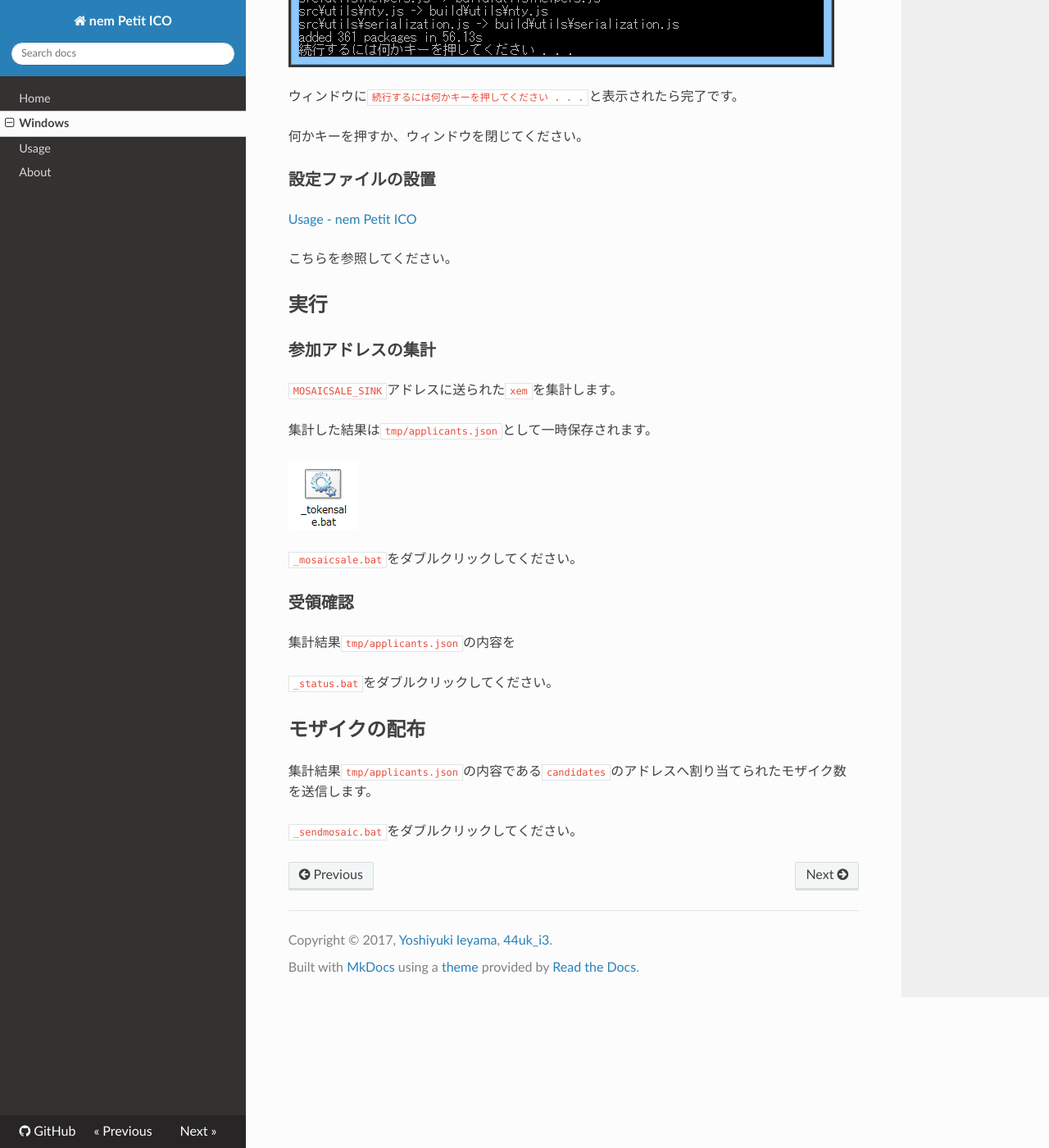
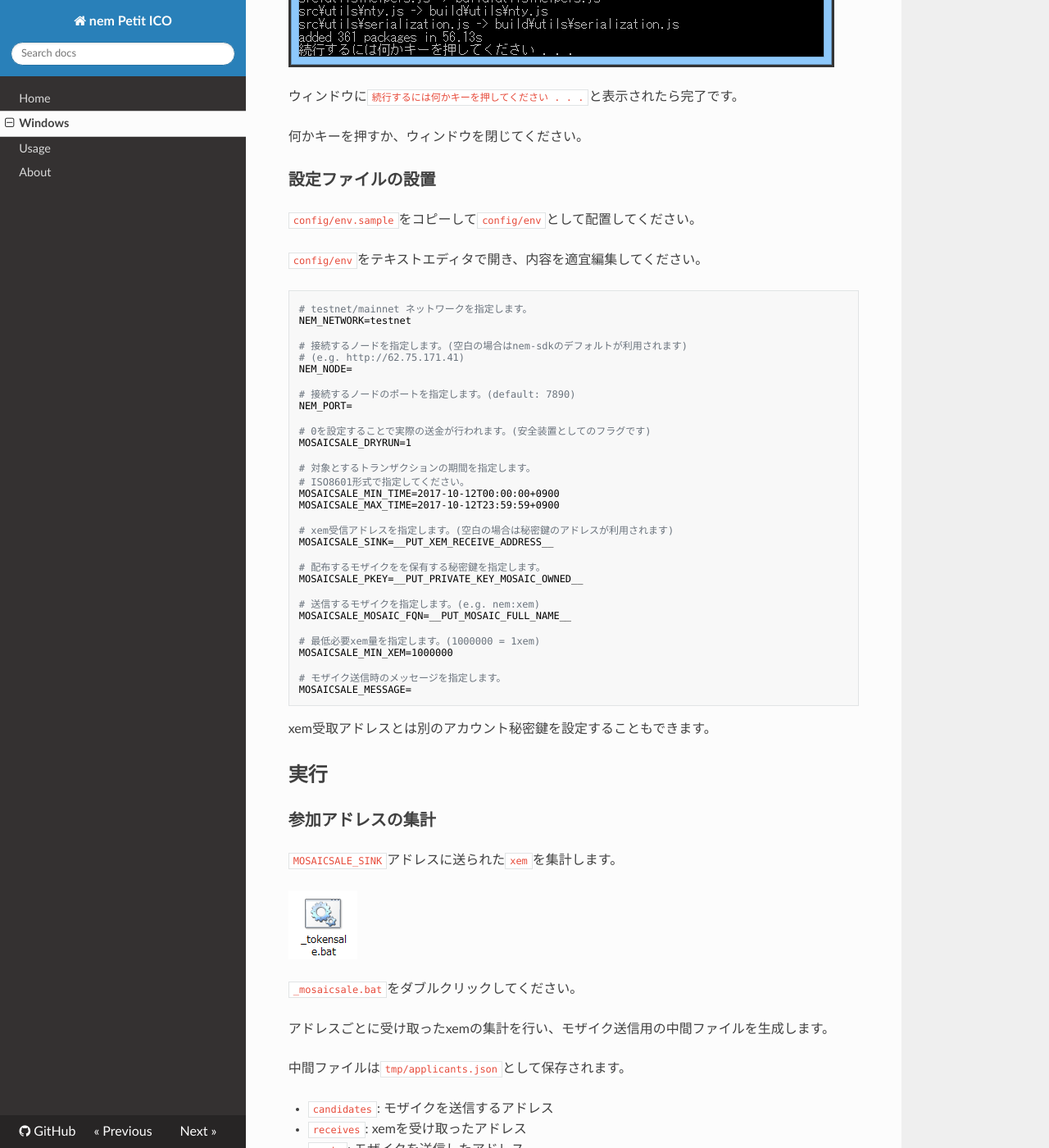
Before and after one commit to 44uk/nem-petit-ico, an MkDocs documentation site: the page built from docs/windows.md, in a window 1280 px wide and 1400 px high, scrolled down 5615 px. Shown: the whole window at 82% size. Built offline with MkDocs 1.6.1, drawn with Linux system fonts in a browser that asks for light colours; nearby versions of some CDN libraries; old or Windows-style settings are respelled for this version of MkDocs; some of the changed text lies outside the part shown.

Commit message:
update docs

````diff
--- a/docs/windows.md
+++ b/docs/windows.md
@@ -70,9 +70,46 @@ nem Petit ICOの動作に必要なライブラリのダウンロードを行い
 
 ### 設定ファイルの設置
 
-[Usage - nem Petit ICO](usage#setting)
+`config/env.sample`をコピーして`config/env`として配置してください。
 
-こちらを参照してください。
+`config/env`をテキストエディタで開き、内容を適宜編集してください。
+
+```
+# testnet/mainnet ネットワークを指定します。
+NEM_NETWORK=testnet
+
+# 接続するノードを指定します。(空白の場合はnem-sdkのデフォルトが利用されます)
+# (e.g. http://62.75.171.41)
+NEM_NODE=
+
+# 接続するノードのポートを指定します。(default: 7890)
+NEM_PORT=
+
+# 0を設定することで実際の送金が行われます。(安全装置としてのフラグです)
+MOSAICSALE_DRYRUN=1
+
+# 対象とするトランザクションの期間を指定します。
+# ISO8601形式で指定してください。
+MOSAICSALE_MIN_TIME=2017-10-12T00:00:00+0900
+MOSAICSALE_MAX_TIME=2017-10-12T23:59:59+0900
+
+# xem受信アドレスを指定します。(空白の場合は秘密鍵のアドレスが利用されます)
+MOSAICSALE_SINK=__PUT_XEM_RECEIVE_ADDRESS__
+
+# 配布するモザイクをを保有する秘密鍵を指定します。
+MOSAICSALE_PKEY=__PUT_PRIVATE_KEY_MOSAIC_OWNED__
+
+# 送信するモザイクを指定します。(e.g. nem:xem)
+MOSAICSALE_MOSAIC_FQN=__PUT_MOSAIC_FULL_NAME__
+
+# 最低必要xem量を指定します。(1000000 = 1xem)
+MOSAICSALE_MIN_XEM=1000000
+
+# モザイク送信時のメッセージを指定します。
+MOSAICSALE_MESSAGE=
+```
+
+xem受取アドレスとは別のアカウント秘密鍵を設定することもできます。
 
 ## 実行
 
@@ -80,20 +117,28 @@ nem Petit ICOの動作に必要なライブラリのダウンロードを行い
 
 `MOSAICSALE_SINK`アドレスに送られた`xem`を集計します。
 
-集計した結果は`tmp/applicants.json`として一時保存されます。
-
 ![_mosaicsale.bat](img/mo_1.png)
 
 `_mosaicsale.bat`をダブルクリックしてください。
 
-### 受領確認
+アドレスごとに受け取ったxemの集計を行い、モザイク送信用の中間ファイルを生成します。
 
-集計結果`tmp/applicants.json`の内容を
+中間ファイルは`tmp/applicants.json`として保存されます。
 
-`_status.bat`をダブルクリックしてください。
+* `candidates`: モザイクを送信するアドレス
+* `receives`: xemを受け取ったアドレス
+* `sents`: モザイクを送信したアドレス
+
+それぞれの情報がまとめられています。
+
+これは`mosaicsend`コマンドに使用されます。
 
 ## モザイクの配布
 
 集計結果`tmp/applicants.json`の内容である`candidates`のアドレスへ割り当てられたモザイク数を送信します。
 
 `_sendmosaic.bat`をダブルクリックしてください。
+
+`tmp/applicants.json`の`"candidates"`に記されたアドレスに割り当てられたモザイクを送信します。
+
+送信時にも未承認、承認済みトランザクションの確認も行うため二重に実行しても重複してモザイクを送信しません。
````
Also changed, not shown: docs/index.md (+0 -2 lines), docs/usage.md (+18 -2 lines).
